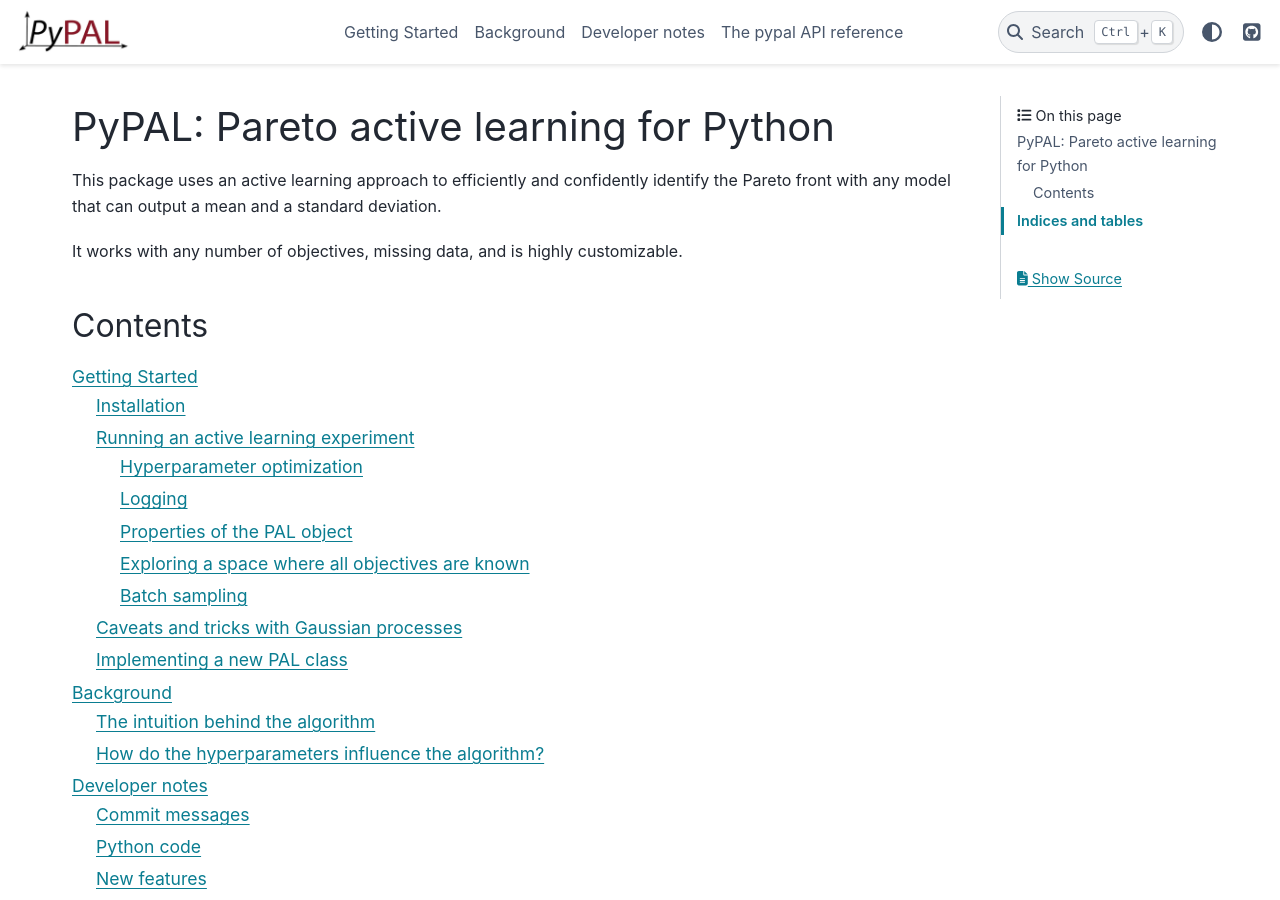
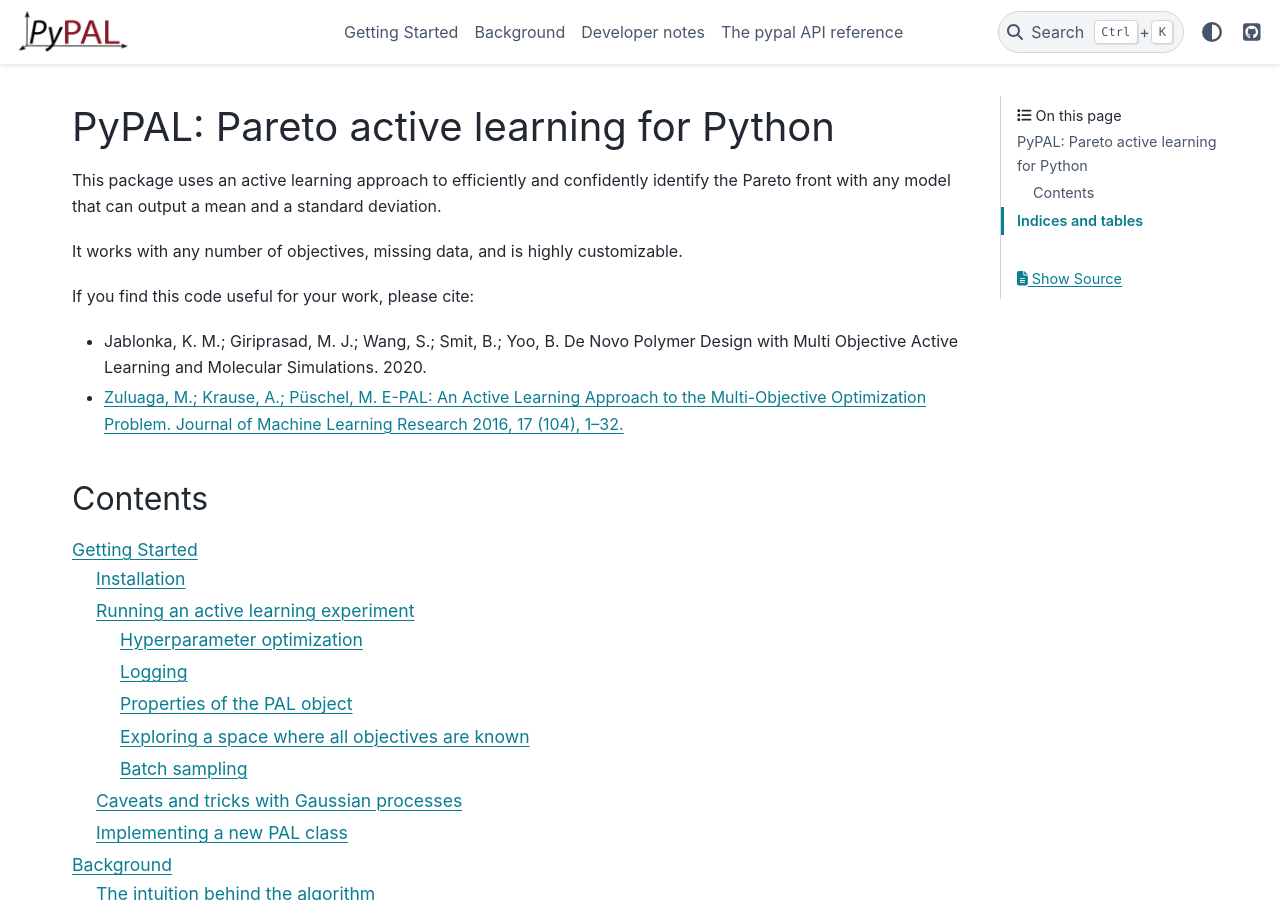
Before and after one commit to kjappelbaum/pyepal, a Sphinx documentation site: the page built from docs/index.rst, in a window 1280 px wide and 900 px high. Built offline with Sphinx 7.4.7 and the PyData theme 0.15.4, drawn with Linux system fonts in a browser that asks for light colours.

```diff
--- a/docs/index.rst
+++ b/docs/index.rst
@@ -9,6 +9,13 @@ PyPAL: Pareto active learning for Python
 This package uses an active learning approach to efficiently and confidently identify the Pareto front with any model that can output a mean and a standard deviation.
 
 It works with any number of objectives, missing data, and is highly customizable.
+
+If you find this code useful for your work, please cite:
+
+- Jablonka, K. M.; Giriprasad, M. J.; Wang, S.; Smit, B.; Yoo, B. De Novo Polymer Design with Multi Objective Active Learning and Molecular Simulations. 2020.
+
+- `Zuluaga, M.; Krause, A.; Püschel, M. E-PAL: An Active Learning Approach to the Multi-Objective Optimization Problem. Journal of Machine Learning Research 2016, 17 (104), 1–32. <https://jmlr.csail.mit.edu/papers/volume17/15-047/15-047.pdf>`_
+
 
 
 Contents
```
Also changed, not shown: README.md (+8 -0 lines), 14 other files.
